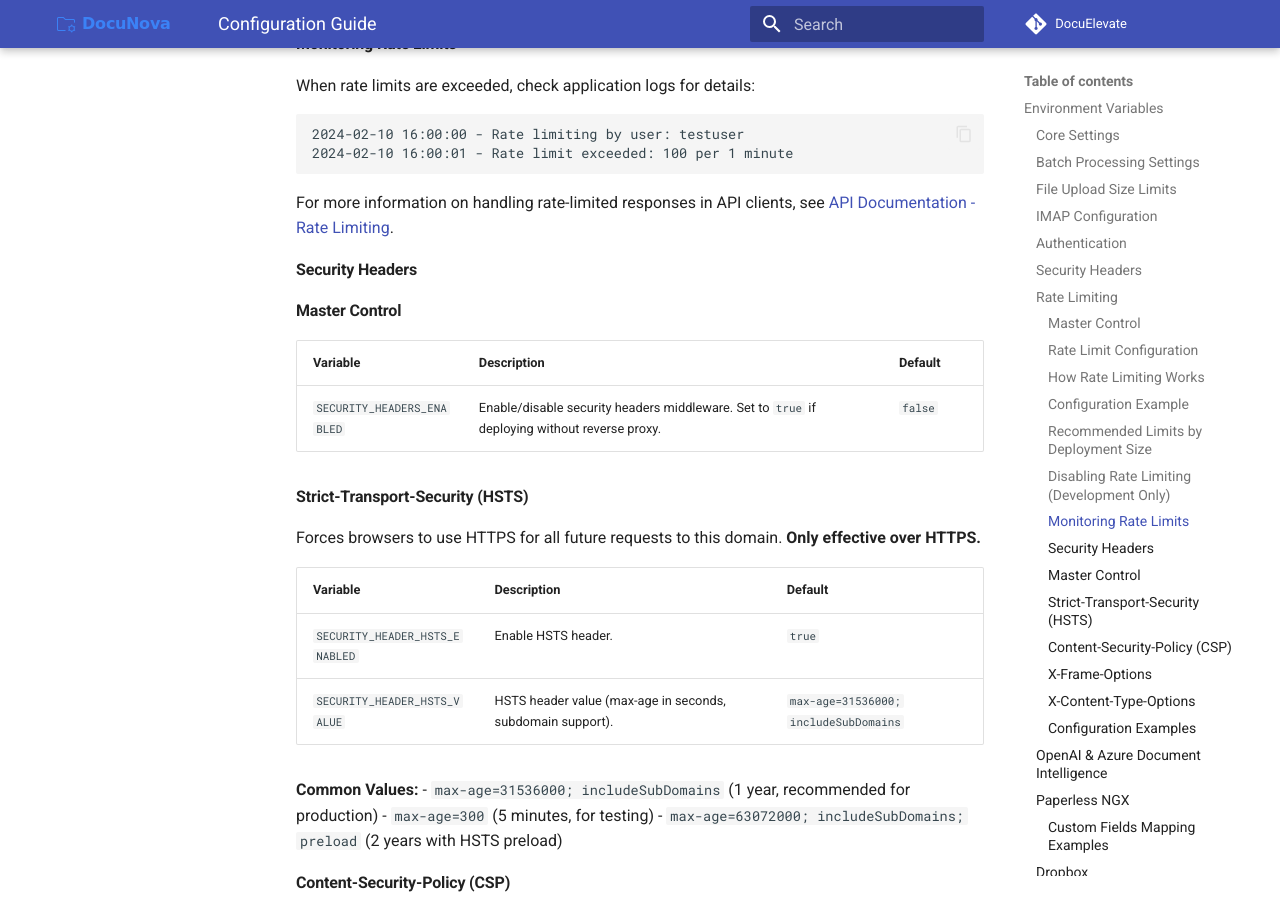
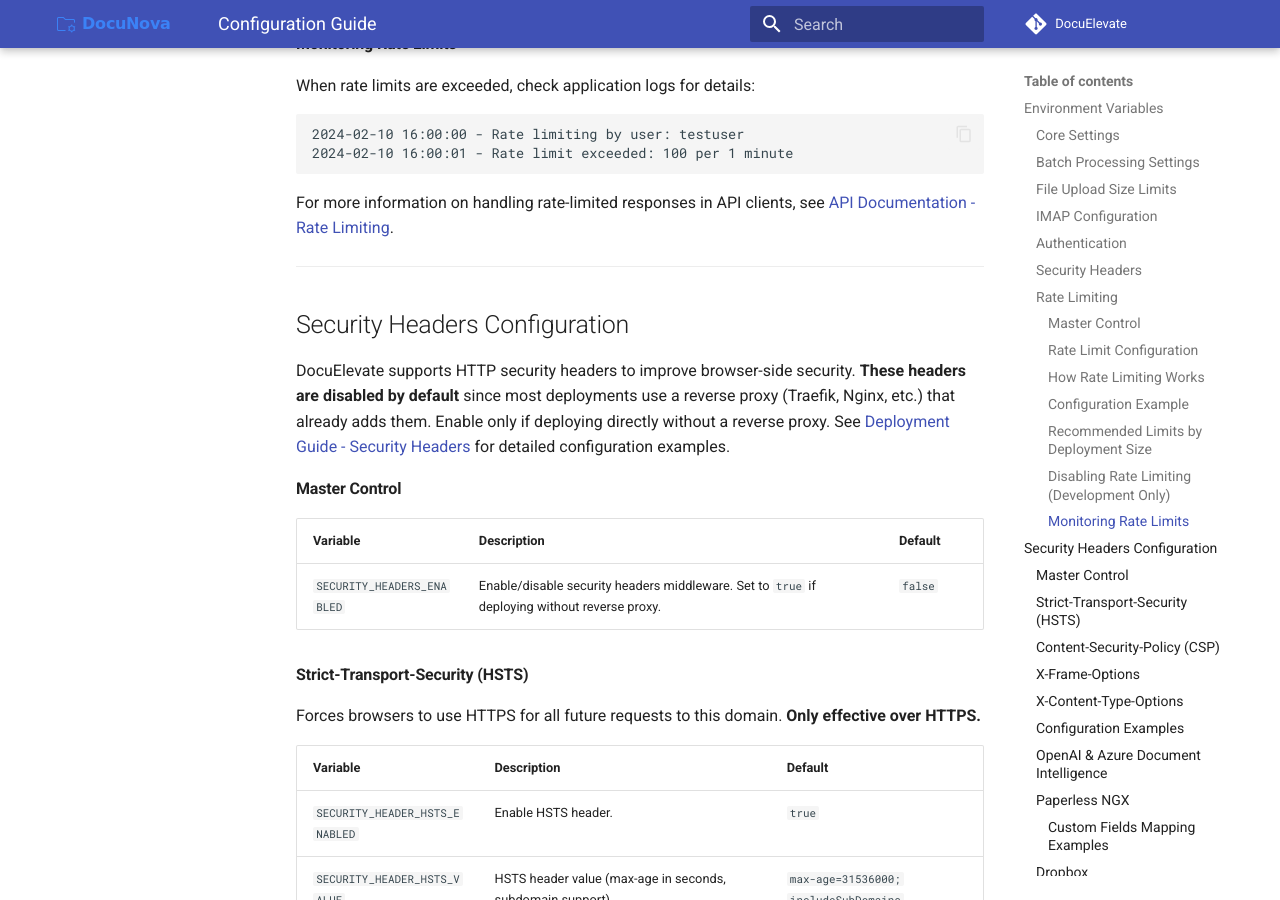
Before and after one commit to christianlouis/DocuElevate, an MkDocs documentation site: the page built from docs/ConfigurationGuide.md, in a window 1280 px wide and 900 px high, scrolled down 5478 px. Built offline with MkDocs 1.6.1 and Material for MkDocs 9.7.7, drawn with Linux system fonts in a browser that asks for light colours; comment, search, counter and statistics services are not loaded.

Commit message:
fix: Remove accidentally committed pip output file and fix duplicate heading
Co-authored-by: christianlouis <361235+christianlouis@users.noreply.github.com>

```diff
--- a/docs/ConfigurationGuide.md
+++ b/docs/ConfigurationGuide.md
@@ -196,7 +196,11 @@ When rate limits are exceeded, check application logs for details:
 
 For more information on handling rate-limited responses in API clients, see [API Documentation - Rate Limiting](API.md#rate-limiting).
 
-#### Security Headers
+---
+
+## Security Headers Configuration
+
+DocuElevate supports HTTP security headers to improve browser-side security. **These headers are disabled by default** since most deployments use a reverse proxy (Traefik, Nginx, etc.) that already adds them. Enable only if deploying directly without a reverse proxy. See [Deployment Guide - Security Headers](DeploymentGuide.md#security-headers) for detailed configuration examples.
 
 #### Master Control
 
```
Also changed, not shown: 1 other file.
